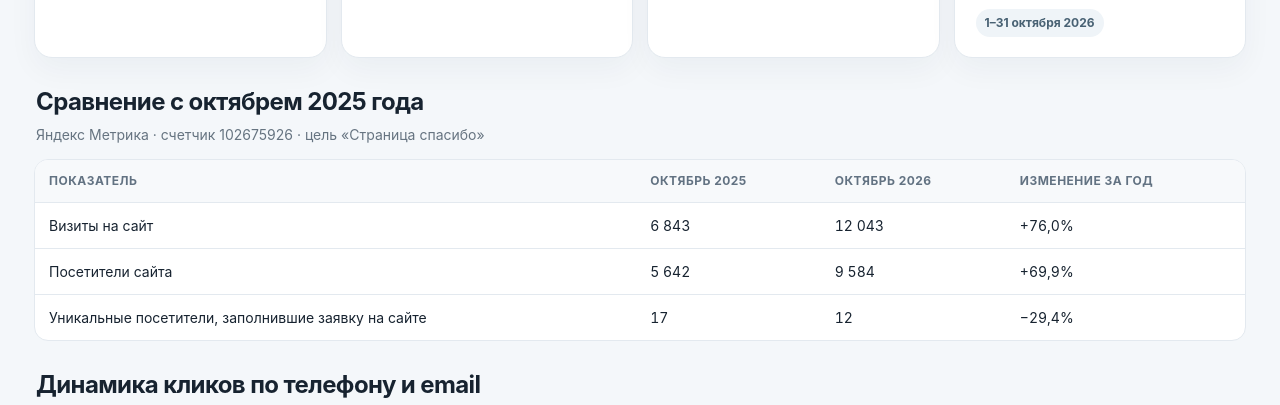
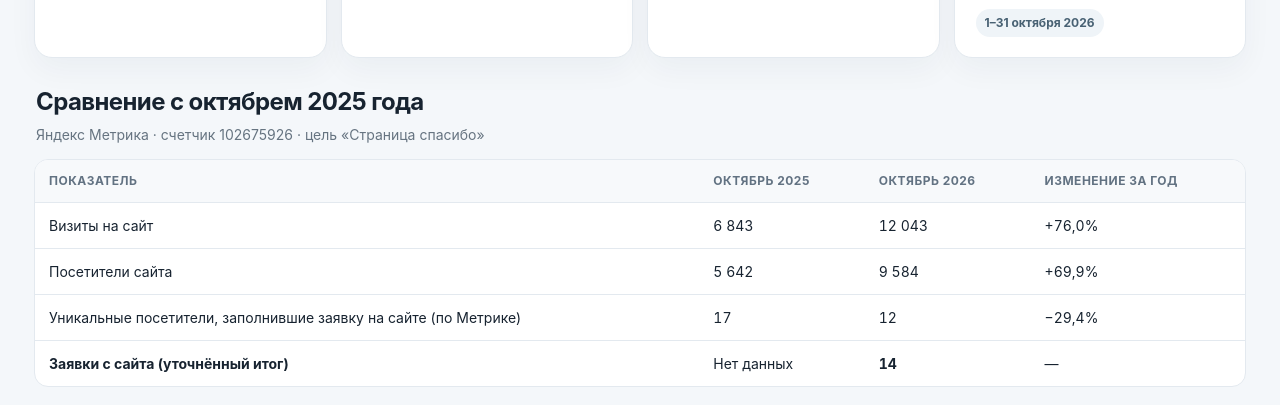
Before and after one commit to meredin0109/marketing-october-2026, a plain HTML site: page index.html in a window 1280 px wide. Shown: the part 547-952 px from the top of the page. Drawn offline with Linux system fonts and the light colour scheme.

Commit message:
Показать уточнённое число заявок в сравнении

```diff
--- a/index.html
+++ b/index.html
@@ -24,7 +24,8 @@
 <div class="table-wrap"><table class="data"><thead><tr><th>Показатель</th><th>Октябрь 2025</th><th>Октябрь 2026</th><th>Изменение за год</th></tr></thead><tbody>
 <tr><td>Визиты на сайт</td><td class="num">6 843</td><td class="num">12 043</td><td class="num">+76,0%</td></tr>
 <tr><td>Посетители сайта</td><td class="num">5 642</td><td class="num">9 584</td><td class="num">+69,9%</td></tr>
-<tr><td>Уникальные посетители, заполнившие заявку на сайте</td><td class="num">17</td><td class="num">12</td><td class="num">−29,4%</td></tr>
+<tr><td>Уникальные посетители, заполнившие заявку на сайте (по Метрике)</td><td class="num">17</td><td class="num">12</td><td class="num">−29,4%</td></tr>
+<tr><td><strong>Заявки с сайта (уточнённый итог)</strong></td><td>Нет данных</td><td class="num"><strong>14</strong></td><td>—</td></tr>
 </tbody></table></div>
 </section>
 <section class="section" id="altcontacts"><div class="section-head"><div><h2>Динамика кликов по телефону и email</h2></div></div>
```
